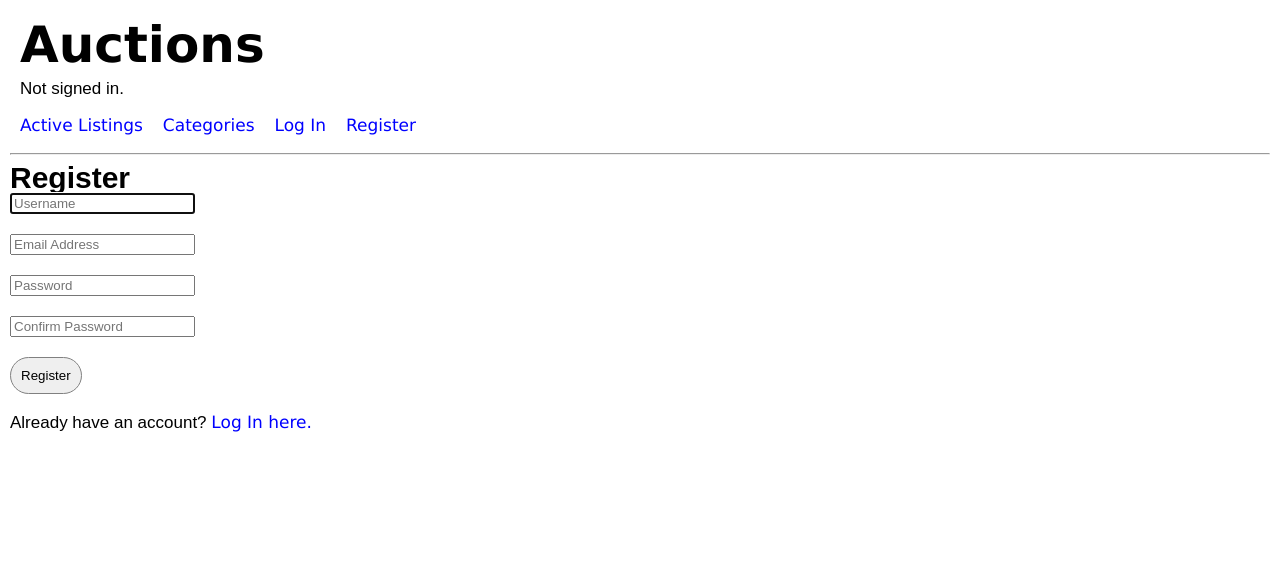
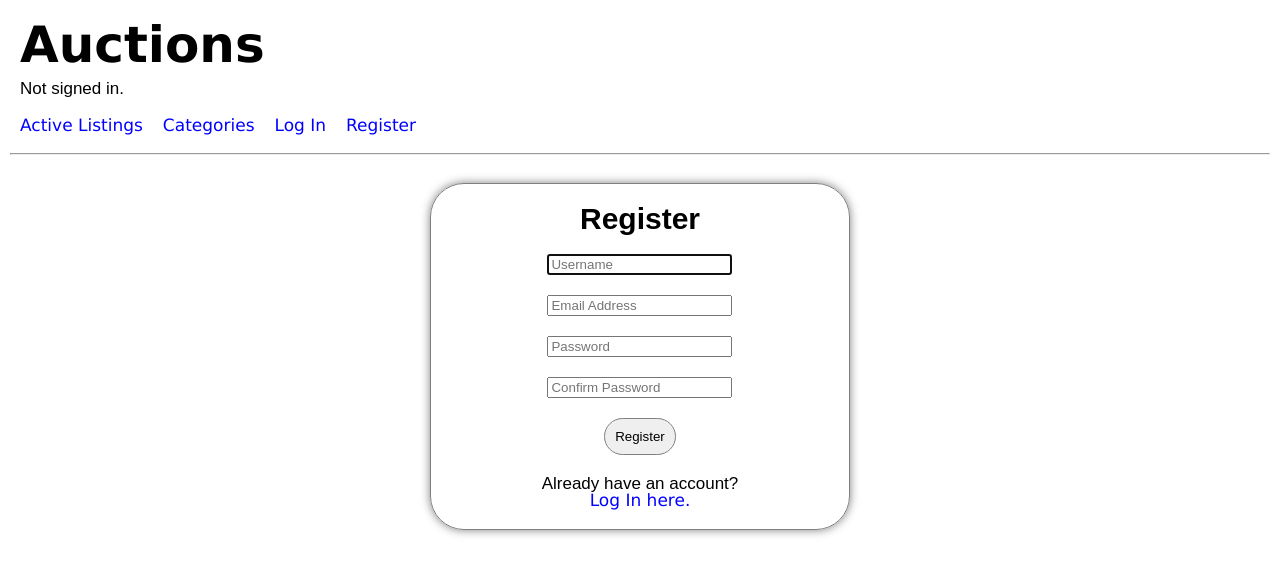
Before and after one commit to Rhokthar/CS50W-Project2-E-Commerce, a Django app: page /register in a window 1280 px wide. Shown: the top 575 px of the page. Run offline with Django 3.2, Linux system fonts and the light colour scheme.

Commit message:
Done Editing Style. Project Complete

```diff
--- a/auctions/templates/auctions/register.html
+++ b/auctions/templates/auctions/register.html
@@ -1,30 +1,23 @@
 {% extends "auctions/layout.html" %}
 
 {% block body %}
-
-    <h2>Register</h2>
-
+<div class="form-container flex-container justify-center width-100 padding-top-s">
+    <div class="form-wrapper flex-container vertical-row align-center width-33 padding-all-s">
+        <h2 class="padding-bottom-s">Register</h2>
         {% if message %}
-        <div>{{ message }}</div>
+            <span class="error-color">{{ message }}</span>
         {% endif %}
-
         <form action="{% url 'register' %}" method="post">
             {% csrf_token %}
-        <div class="form-group">
+            <div class="form-fields-wrapper flex-container vertical-row align-center width-100">
                     <input class="form-control" autofocus type="text" name="username" placeholder="Username">
+                    <input class="form-control" type="email" name="email" placeholder="Email Address">
+                    <input class="form-control" type="password" name="password" placeholder="Password">
+                    <input class="form-control" type="password" name="confirmation" placeholder="Confirm Password">
+                    <input class="btn btn-primary" type="submit" value="Register">
             </div>
-        <div class="form-group">
-            <input class="form-control" type="email" name="email" placeholder="Email Address">
+        </form>
+        Already have an account? <a href="{% url 'login' %}">Log In here.</a>
     </div>
-        <div class="form-group">
-            <input class="form-control" type="password" name="password" placeholder="Password">
 </div>
-        <div class="form-group">
-            <input class="form-control" type="password" name="confirmation" placeholder="Confirm Password">
-        </div>
-        <input class="btn btn-primary" type="submit" value="Register">
-    </form>
-
-    Already have an account? <a href="{% url 'login' %}">Log In here.</a>
-
 {% endblock %}
```
Also changed, not shown: auctions/templates/auctions/login.html (+9 -12 lines), db.sqlite3. Lines whose indentation alone changed are shown as unchanged.
